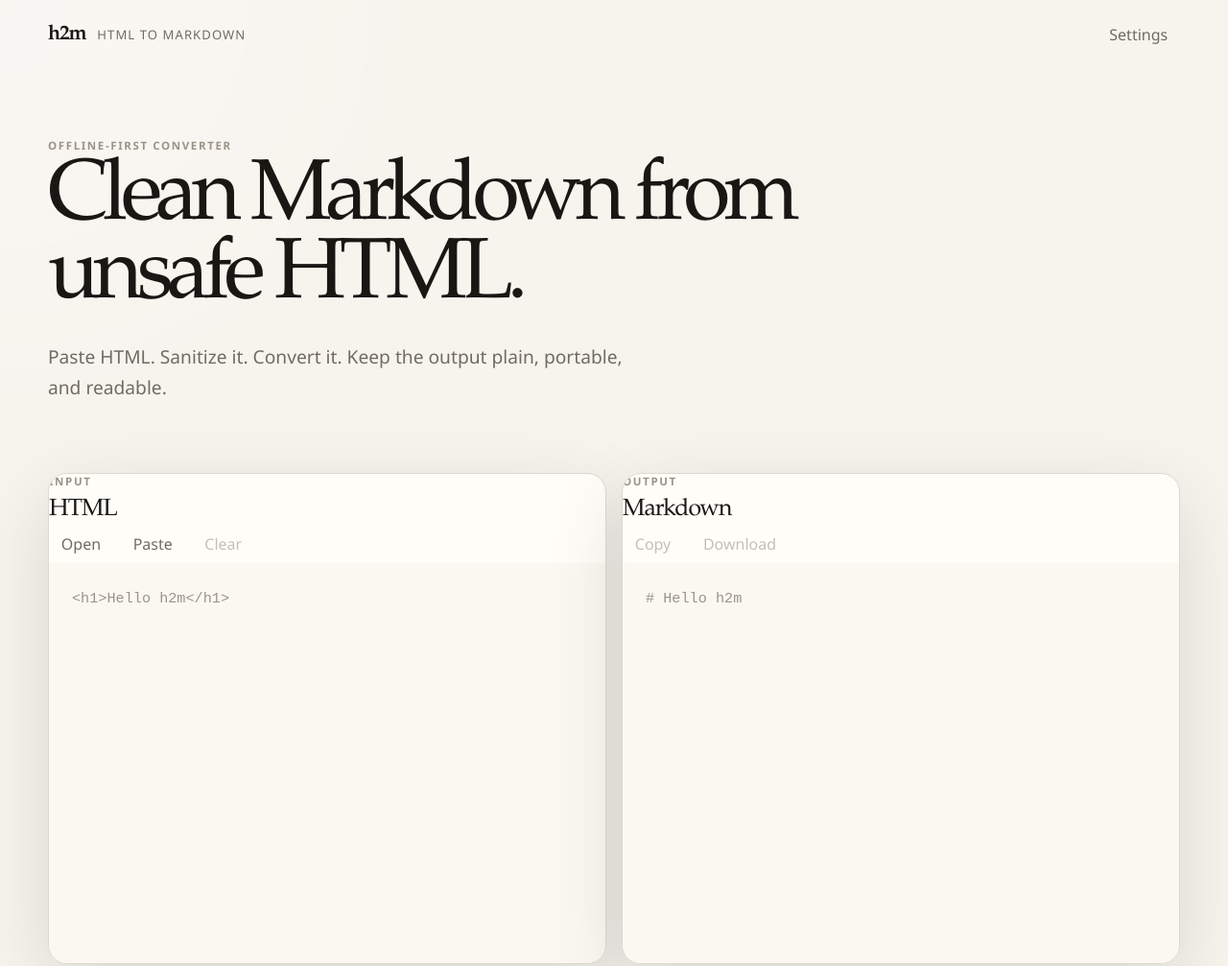
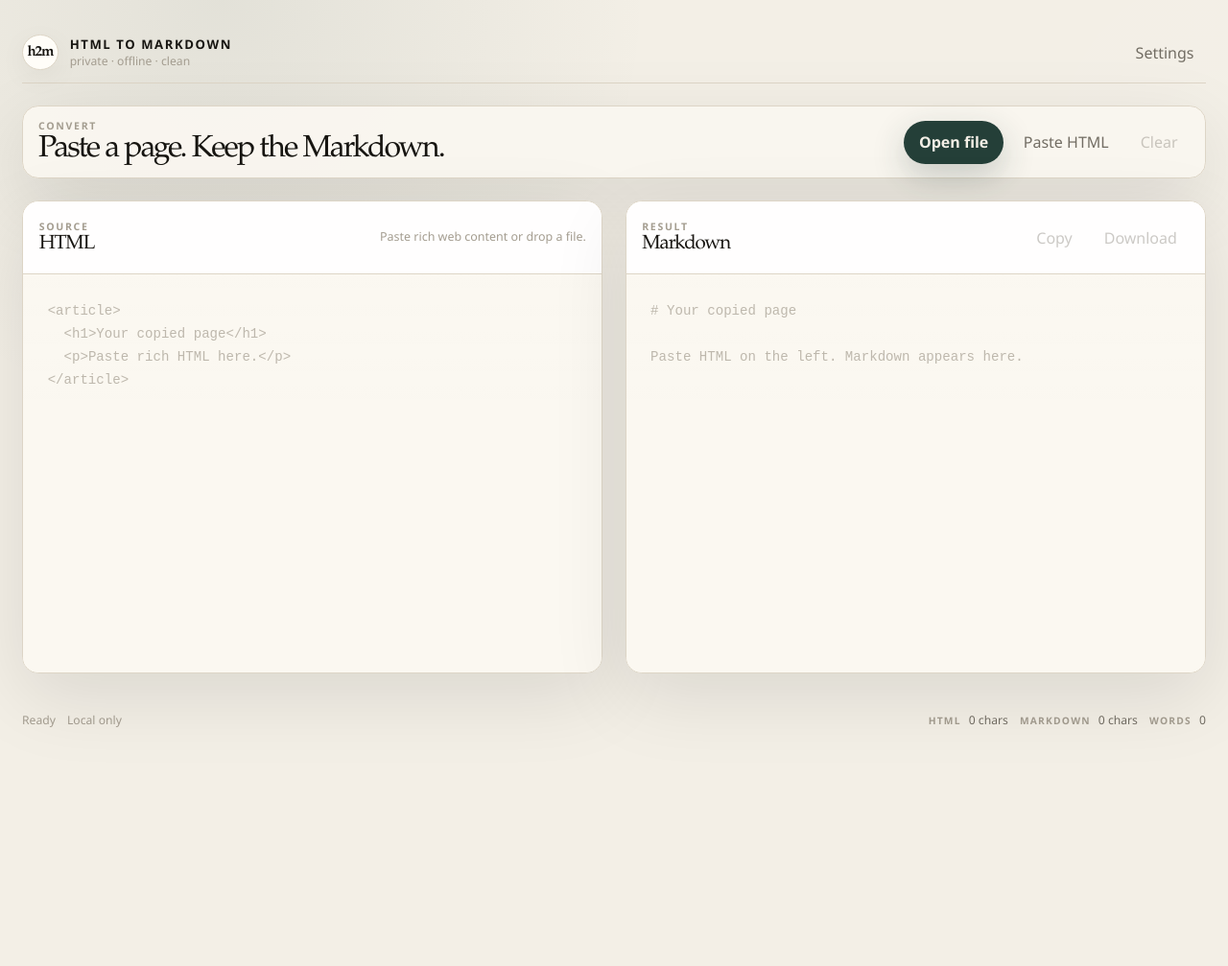
Before and after one commit to cyoann/h2m, a website built with Vite: page index.html in a window 1280 px wide. Shown: the top 1007 px of the page at 96% size. After the commit the page ends 800 px from the top, so only its background shows below. Built offline with nearby package versions, Linux system fonts and the light colour scheme.

Commit message:
Polish full-page editor interface

```diff
--- a/src/styles/_themes.scss
+++ b/src/styles/_themes.scss
@@ -2,17 +2,21 @@
 :root[data-theme="light"] {
   color-scheme: light;
 
-  --color-bg: #f7f4ee;
+  --color-bg: #f3efe6;
+  --color-bg-elevated: #faf7f0;
   --color-surface: #fffdf8;
   --color-surface-raised: #ffffff;
-  --color-text: #181714;
-  --color-muted: #706c63;
-  --color-faint: #9a9488;
-  --color-line: #ded8cc;
-  --color-accent: #2f4f46;
-  --color-accent-strong: #18372f;
+  --color-text: #171511;
+  --color-muted: #726d63;
+  --color-faint: #a49d90;
+  --color-line: #ddd5c6;
+  --color-line-strong: #c9beab;
+  --color-accent: #243f38;
+  --color-accent-soft: #e3ebe5;
+  --color-accent-strong: #142a25;
   --color-editor: #fbf8f1;
-  --color-selection: rgb(47 79 70 / 0.18);
+  --color-selection: rgb(36 63 56 / 0.16);
+  --color-glow: rgb(36 63 56 / 0.08);
 }
 
 @media (prefers-color-scheme: dark) {
@@ -20,32 +24,40 @@
   :root[data-theme="system"] {
     color-scheme: dark;
 
-    --color-bg: #151515;
-    --color-surface: #1b1b1a;
-    --color-surface-raised: #22211f;
-    --color-text: #f1eee7;
-    --color-muted: #aaa49a;
-    --color-faint: #777168;
-    --color-line: #34322f;
-    --color-accent: #b9cbbf;
-    --color-accent-strong: #d8e6dc;
+    --color-bg: #121211;
+    --color-bg-elevated: #171716;
+    --color-surface: #1d1c1a;
+    --color-surface-raised: #24221f;
+    --color-text: #f2eee6;
+    --color-muted: #aca499;
+    --color-faint: #7c756b;
+    --color-line: #34302b;
+    --color-line-strong: #484239;
+    --color-accent: #d4ded7;
+    --color-accent-soft: #29342f;
+    --color-accent-strong: #edf5ef;
     --color-editor: #10100f;
-    --color-selection: rgb(185 203 191 / 0.2);
+    --color-selection: rgb(212 222 215 / 0.18);
+    --color-glow: rgb(212 222 215 / 0.06);
   }
 }
 
 :root[data-theme="dark"] {
   color-scheme: dark;
 
-  --color-bg: #151515;
-  --color-surface: #1b1b1a;
-  --color-surface-raised: #22211f;
-  --color-text: #f1eee7;
-  --color-muted: #aaa49a;
-  --color-faint: #777168;
-  --color-line: #34322f;
-  --color-accent: #b9cbbf;
-  --color-accent-strong: #d8e6dc;
+  --color-bg: #121211;
+  --color-bg-elevated: #171716;
+  --color-surface: #1d1c1a;
+  --color-surface-raised: #24221f;
+  --color-text: #f2eee6;
+  --color-muted: #aca499;
+  --color-faint: #7c756b;
+  --color-line: #34302b;
+  --color-line-strong: #484239;
+  --color-accent: #d4ded7;
+  --color-accent-soft: #29342f;
+  --color-accent-strong: #edf5ef;
   --color-editor: #10100f;
-  --color-selection: rgb(185 203 191 / 0.2);
+  --color-selection: rgb(212 222 215 / 0.18);
+  --color-glow: rgb(212 222 215 / 0.06);
 }
--- a/src/styles/_tokens.scss
+++ b/src/styles/_tokens.scss
@@ -9,30 +9,28 @@
   --space-4: 1rem;
   --space-5: 1.5rem;
   --space-6: 2rem;
-  --space-7: 3rem;
-  --space-8: 4.5rem;
 
-  --radius-sm: 0.5rem;
-  --radius-md: 0.875rem;
-  --radius-lg: 1.25rem;
+  --radius-sm: 0.45rem;
+  --radius-md: 0.75rem;
+  --radius-lg: 1.05rem;
 
   --line-thin: 1px solid var(--color-line);
 
-  --shadow-soft: 0 24px 80px rgb(0 0 0 / 0.12);
+  --shadow-soft: 0 24px 80px rgb(0 0 0 / 0.1);
   --shadow-dialog: 0 32px 120px rgb(0 0 0 / 0.28);
 
-  --topbar-height: 4.5rem;
-  --content-max: 1180px;
-
-  --hero-padding-block: clamp(var(--space-6), 6vw, var(--space-8));
-  --panel-min-height: 32rem;
-  --editor-min-height: 22rem;
-  --panel-padding: var(--space-5);
+  --page-inset: clamp(0.75rem, 1.8vw, 1.5rem);
+  --topbar-height: 4rem;
+  --command-height: 4.75rem;
+  --status-height: 3.25rem;
+  --panel-padding: clamp(0.875rem, 1.3vw, 1.25rem);
+  --editor-font-size: clamp(0.88rem, 0.85vw, 0.98rem);
 }
 
 :root[data-density="compact"] {
-  --hero-padding-block: var(--space-6);
-  --panel-min-height: 26rem;
-  --editor-min-height: 18rem;
-  --panel-padding: var(--space-4);
+  --page-inset: 0.75rem;
+  --command-height: 4rem;
+  --status-height: 2.75rem;
+  --panel-padding: 0.875rem;
+  --editor-font-size: 0.88rem;
 }
--- a/src/styles/main.scss
+++ b/src/styles/main.scss
@@ -1,5 +1,5 @@
-@use './tokens';
-@use './themes';
+@use "./tokens";
+@use "./themes";
 
 *,
 *::before,
@@ -11,16 +11,26 @@
   background: var(--color-selection);
 }
 
+html,
+body,
+#app {
+  width: 100%;
+  height: 100%;
+}
+
 html {
-  min-height: 100%;
+  overflow: hidden;
   background: var(--color-bg);
 }
 
 body {
   min-width: 320px;
-  min-height: 100vh;
   margin: 0;
-  background: radial-gradient(circle at top left, rgb(255 255 255 / 0.32), transparent 28rem), var(--color-bg);
+  overflow: hidden;
+  background:
+    radial-gradient(circle at 18% 0%, var(--color-glow), transparent 28rem),
+    radial-gradient(circle at 100% 18%, rgb(255 255 255 / 0.04), transparent 22rem),
+    var(--color-bg);
   color: var(--color-text);
   font-family: var(--font-ui);
   text-rendering: optimizeLegibility;
@@ -29,7 +39,8 @@ body {
 
 button,
 textarea,
-input {
+input,
+select {
   font: inherit;
 }
 
@@ -39,138 +50,142 @@ button {
 
 button:disabled {
   cursor: not-allowed;
-  opacity: 0.42;
+  opacity: 0.36;
 }
 
 textarea {
   resize: none;
 }
 
-.file-input {
-  position: absolute;
-  inline-size: 1px;
-  block-size: 1px;
-  overflow: hidden;
-  opacity: 0;
-  pointer-events: none;
+.app-shell {
+  position: relative;
+  display: grid;
+  grid-template-rows:
+    var(--topbar-height)
+    var(--command-height)
+    minmax(0, 1fr)
+    var(--status-height);
+  gap: var(--page-inset);
+  width: 100%;
+  height: 100dvh;
+  padding: var(--page-inset);
 }
 
-.app-shell {
-  display: grid;
-  grid-template-rows: auto auto 1fr auto;
-  min-height: 100vh;
-  padding-inline: clamp(var(--space-4), 3vw, var(--space-7));
-}
-
-.app-shell {
-  position: relative;
-}
-
-.app-shell.is-dragging::after {
-  position: fixed;
-  inset: var(--space-4);
-  z-index: 20;
-  display: grid;
-  place-items: center;
-  border: 1px dashed var(--color-accent);
-  border-radius: var(--radius-lg);
-  background: rgb(0 0 0 / 0.36);
-  color: var(--color-bg);
-  content: "Drop HTML file to convert";
-  font-family: var(--font-serif);
-  font-size: clamp(1.8rem, 5vw, 4rem);
-  letter-spacing: -0.06em;
-  pointer-events: none;
-  backdrop-filter: blur(10px);
+.topbar,
+.command-strip,
+.workspace,
+.statusbar {
+  min-width: 0;
 }
 
 .topbar {
   display: flex;
   align-items: center;
   justify-content: space-between;
-  min-height: var(--topbar-height);
-  max-width: var(--content-max);
-  width: 100%;
-  margin-inline: auto;
+  border-bottom: var(--line-thin);
 }
 
 .brand {
   display: inline-flex;
-  align-items: baseline;
+  align-items: center;
   gap: var(--space-3);
+  min-width: 0;
   color: inherit;
   text-decoration: none;
 }
 
 .brand__mark {
+  display: inline-grid;
+  place-items: center;
+  width: 2.35rem;
+  height: 2.35rem;
+  border: var(--line-thin);
+  border-radius: 50%;
+  background: var(--color-surface);
   font-family: var(--font-serif);
-  font-size: 1.35rem;
+  font-size: 0.95rem;
   font-weight: 600;
-  letter-spacing: -0.06em;
+  letter-spacing: -0.08em;
+  box-shadow: 0 8px 30px rgb(0 0 0 / 0.05);
+}
+
+.brand__text {
+  display: grid;
+  gap: 0.05rem;
+  min-width: 0;
 }
 
 .brand__name {
-  color: var(--color-muted);
   font-size: 0.82rem;
-  letter-spacing: 0.08em;
+  font-weight: 800;
+  letter-spacing: 0.12em;
   text-transform: uppercase;
 }
 
-.topbar__actions {
+.brand__tagline {
+  color: var(--color-faint);
+  font-size: 0.76rem;
+}
+
+.topbar__actions,
+.command-strip__actions,
+.panel__actions {
   display: flex;
   align-items: center;
   gap: var(--space-2);
 }
 
-.hero {
-  max-width: var(--content-max);
-  width: 100%;
-  margin: 0 auto;
-  padding-block: var(--hero-padding-block);
+.command-strip {
+  display: grid;
+  grid-template-columns: minmax(0, 1fr) auto;
+  align-items: center;
+  gap: var(--space-4);
+  padding: var(--space-3) var(--space-4);
+  border: var(--line-thin);
+  border-radius: var(--radius-lg);
+  background: color-mix(in srgb, var(--color-bg-elevated) 92%, transparent);
+  box-shadow: var(--shadow-soft);
+}
+
+.command-strip__intro {
+  min-width: 0;
 }
 
 .eyebrow,
 .panel__kicker {
-  margin: 0 0 var(--space-2);
+  margin: 0;
   color: var(--color-faint);
-  font-size: 0.72rem;
-  font-weight: 700;
-  letter-spacing: 0.14em;
+  font-size: 0.66rem;
+  font-weight: 800;
+  letter-spacing: 0.16em;
   text-transform: uppercase;
 }
 
-.hero h1 {
-  max-width: 780px;
-  margin: 0;
+.command-strip h1 {
+  margin: 0.15rem 0 0;
+  overflow: hidden;
   font-family: var(--font-serif);
-  font-size: clamp(2.4rem, 7vw, 5.6rem);
+  font-size: clamp(1.35rem, 2.5vw, 2.15rem);
   font-weight: 500;
-  letter-spacing: -0.075em;
-  line-height: 0.92;
-}
-
-.hero__copy {
-  max-width: 620px;
-  margin: var(--space-5) 0 0;
-  color: var(--color-muted);
-  font-size: clamp(1rem, 1.8vw, 1.2rem);
-  line-height: 1.7;
+  letter-spacing: -0.06em;
+  line-height: 1;
+  text-overflow: ellipsis;
+  white-space: nowrap;
 }
 
 .workspace {
   display: grid;
   grid-template-columns: minmax(0, 1fr) minmax(0, 1fr);
-  gap: var(--space-4);
-  max-width: var(--content-max);
-  width: 100%;
-  margin: 0 auto;
-  padding-bottom: var(--space-6);
+  gap: var(--page-inset);
+  min-height: 0;
 }
 
 .panel {
+  position: relative;
   display: grid;
-  grid-template-rows: auto minmax(var(--editor-min-height), 1fr);
-  min-height: var(--panel-min-height);
+  grid-template-rows: auto minmax(0, 1fr);
+  min-width: 0;
+  min-height: 0;
   overflow: hidden;
   border: var(--line-thin);
   border-radius: var(--radius-lg);
@@ -178,41 +193,67 @@ textarea {
   box-shadow: var(--shadow-soft);
 }
 
-.panel__actions {
+.panel::before {
+  position: absolute;
+  inset: 0;
+  border-radius: inherit;
+  box-shadow: inset 0 1px 0 rgb(255 255 255 / 0.18);
+  content: "";
+  pointer-events: none;
+}
+
+.panel__header {
   display: flex;
   align-items: center;
-  gap: var(--space-2);
+  justify-content: space-between;
+  gap: var(--space-4);
+  min-height: 4.75rem;
+  padding: var(--panel-padding);
+  border-bottom: var(--line-thin);
+  background: color-mix(in srgb, var(--color-surface-raised) 82%, transparent);
 }
 
 .panel h2 {
+  margin: 0.12rem 0 0;
+  font-family: var(--font-serif);
+  font-size: clamp(1.25rem, 1.6vw, 1.65rem);
+  font-weight: 500;
+  letter-spacing: -0.05em;
+  line-height: 1;
+}
+
+.panel__hint {
+  max-width: 14rem;
   margin: 0;
-  font-family: var(--font-serif);
-  font-size: 1.55rem;
-  font-weight: 500;
-  letter-spacing: -0.04em;
+  color: var(--color-faint);
+  font-size: 0.78rem;
+  line-height: 1.35;
+  text-align: right;
 }
 
 .editor {
   width: 100%;
   height: 100%;
-  min-height: var(--editor-min-height);
-  padding: var(--panel-padding);
+  min-height: 0;
+  padding: clamp(1rem, 2vw, 1.75rem);
   border: 0;
   outline: 0;
-  background: var(--color-editor);
+  background:
+    linear-gradient(to bottom, rgb(255 255 255 / 0.02), transparent 9rem),
+    var(--color-editor);
   color: var(--color-text);
   font-family: var(--font-editor);
-  font-size: 0.95rem;
-  line-height: 1.75;
+  font-size: var(--editor-font-size);
+  line-height: 1.72;
   tab-size: 2;
 }
 
 .editor::placeholder {
-  color: var(--color-faint);
+  color: color-mix(in srgb, var(--color-faint) 70%, transparent);
 }
 
 .editor:focus {
-  box-shadow: inset 0 0 0 2px var(--color-accent);
+  box-shadow: inset 0 0 0 1px var(--color-accent);
 }
 
 .editor--output {
@@ -221,6 +262,8 @@ textarea {
 
 .quiet-button,
 .text-button,
+.primary-action,
+.secondary-action,
 .primary-button,
 .icon-button {
   border: 0;
@@ -230,22 +273,36 @@ textarea {
 }
 
 .quiet-button,
-.text-button {
-  padding: 0.55rem 0.8rem;
+.text-button,
+.secondary-action {
+  padding: 0.58rem 0.78rem;
   color: var(--color-muted);
 }
 
 .quiet-button:hover,
-.text-button:hover {
+.text-button:hover,
+.secondary-action:hover {
   background: var(--color-surface-raised);
   color: var(--color-text);
+}
+
+.primary-action {
+  padding: 0.72rem 1rem;
+  background: var(--color-accent);
+  color: var(--color-bg);
+  font-weight: 800;
+  box-shadow: 0 12px 34px color-mix(in srgb, var(--color-accent) 24%, transparent);
+}
+
+.primary-action:hover {
+  transform: translateY(-1px);
 }
 
 .primary-button {
   padding: 0.75rem 1rem;
   background: var(--color-accent);
   color: var(--color-bg);
-  font-weight: 700;
+  font-weight: 800;
 }
 
 .icon-button {
@@ -266,18 +323,16 @@ textarea {
   align-items: center;
   justify-content: space-between;
   gap: var(--space-4);
-  max-width: var(--content-max);
-  width: 100%;
-  margin: 0 auto;
-  padding-block: var(--space-4);
+  min-height: 0;
   color: var(--color-faint);
-  font-size: 0.78rem;
+  font-size: 0.76rem;
 }
 
 .statusbar__messages {
   display: flex;
   flex-wrap: wrap;
   gap: var(--space-3);
+  min-width: 0;
 }
 
 .metrics {
@@ -301,8 +356,8 @@ textarea {
 
 .metric dt {
   color: var(--color-faint);
-  font-size: 0.68rem;
-  font-weight: 700;
+  font-size: 0.64rem;
+  font-weight: 800;
   letter-spacing: 0.12em;
   text-transform: uppercase;
 }
@@ -312,8 +367,36 @@ textarea {
   font-variant-numeric: tabular-nums;
 }
 
+.file-input {
+  position: absolute;
+  inline-size: 1px;
+  block-size: 1px;
+  overflow: hidden;
+  opacity: 0;
+  pointer-events: none;
+}
+
+.app-shell.is-dragging::after {
+  position: fixed;
+  inset: var(--page-inset);
+  z-index: 20;
+  display: grid;
+  place-items: center;
+  border: 1px dashed var(--color-accent);
+  border-radius: var(--radius-lg);
+  background: rgb(0 0 0 / 0.36);
+  color: var(--color-bg);
+  content: "Drop HTML file";
+  font-family: var(--font-serif);
+  font-size: clamp(2rem, 6vw, 5rem);
+  letter-spacing: -0.07em;
+  pointer-events: none;
+  backdrop-filter: blur(12px);
+}
+
 .settings-dialog {
-  width: min(94vw, 520px);
+  width: min(94vw, 560px);
+  max-height: min(86vh, 760px);
   padding: 0;
   border: 0;
   border-radius: var(--radius-lg);
@@ -323,10 +406,13 @@ textarea {
 
 .settings-dialog::backdrop {
   background: rgb(0 0 0 / 0.44);
-  backdrop-filter: blur(8px);
+  backdrop-filter: blur(10px);
 }
 
 .settings-card {
+  display: grid;
+  grid-template-rows: auto minmax(0, 1fr) auto;
+  max-height: min(86vh, 760px);
   overflow: hidden;
   border: var(--line-thin);
   border-radius: var(--radius-lg);
@@ -348,7 +434,7 @@ textarea {
 }
 
 .settings-card__header h2 {
-  margin: 0;
+  margin: 0.15rem 0 0;
   font-family: var(--font-serif);
   font-size: 1.8rem;
   font-weight: 500;
@@ -358,6 +444,8 @@ textarea {
 .settings-card__body {
   display: grid;
   gap: var(--space-5);
+  min-height: 0;
+  overflow: auto;
   padding: var(--space-5);
 }
 
@@ -374,30 +462,43 @@ textarea {
   margin-bottom: var(--space-3);
   color: var(--color-muted);
   font-size: 0.85rem;
-  font-weight: 700;
+  font-weight: 800;
 }
 
-.field-row {
+.field-row,
+.check-row {
   display: grid;
-  grid-template-columns: 1fr minmax(11rem, auto);
   gap: var(--space-3);
-  align-items: center;
   padding: var(--space-3);
   border: var(--line-thin);
   border-radius: var(--radius-md);
   background: var(--color-editor);
 }
 
+.field-row {
+  grid-template-columns: 1fr minmax(11rem, auto);
+  align-items: center;
+}
+
+.check-row {
+  grid-template-columns: auto 1fr;
+  align-items: start;
+}
+
 .field-row strong,
-.field-row small {
+.field-row small,
+.check-row strong,
+.check-row small {
   display: block;
 }
 
-.field-row strong {
+.field-row strong,
+.check-row strong {
   font-size: 0.95rem;
 }
 
-.field-row small {
+.field-row small,
+.check-row small {
   margin-top: var(--space-1);
   color: var(--color-muted);
   line-height: 1.5;
@@ -405,22 +506,11 @@ textarea {
 
 .field-row select {
   min-width: 11rem;
-  padding: 0.55rem 0.75rem;
+  padding: 0.58rem 0.72rem;
   border: var(--line-thin);
   border-radius: var(--radius-sm);
   background: var(--color-surface);
   color: var(--color-text);
-}
-
-.check-row {
-  display: grid;
-  grid-template-columns: auto 1fr;
-  gap: var(--space-3);
-  align-items: start;
-  padding: var(--space-3);
-  border: var(--line-thin);
-  border-radius: var(--radius-md);
-  background: var(--color-editor);
 }
 
 .check-row input {
@@ -428,27 +518,7 @@ textarea {
   accent-color: var(--color-accent);
 }
 
-.check-row strong,
-.check-row small {
-  display: block;
-}
-
-.check-row strong {
-  font-size: 0.95rem;
-}
-
-.check-row small {
-  margin-top: var(--space-1);
-  color: var(--color-muted);
-  line-height: 1.5;
-}
-
 .settings-card__footer {
-  display: flex;
-  align-items: center;
-  justify-content: space-between;
-  gap: var(--space-4);
-  padding: var(--space-5);
   border-top: var(--line-thin);
 }
 
@@ -479,34 +549,51 @@ textarea {
   color: var(--color-muted);
 }
 
-@media (max-width: 820px) {
+@media (max-width: 860px) {
+  html {
+    overflow: auto;
+  }
+
+  body {
+    overflow: auto;
+  }
+
+  .app-shell {
+    height: auto;
+    min-height: 100dvh;
+    grid-template-rows: auto auto auto auto;
+  }
+
+  .topbar {
+    min-height: var(--topbar-height);
+  }
+
+  .command-strip {
+    grid-template-columns: 1fr;
+  }
+
+  .command-strip h1 {
+    white-space: normal;
+  }
+
+  .command-strip__actions {
+    flex-wrap: wrap;
+  }
+
   .workspace {
     grid-template-columns: 1fr;
   }
 
   .panel {
-    min-height: 28rem;
+    min-height: 42vh;
   }
 
   .panel__header {
     align-items: flex-start;
   }
 
-  .panel__actions {
-    flex-wrap: wrap;
-    justify-content: flex-end;
-  }
-
-  .brand__name {
+  .panel__hint {
     display: none;
-  }
-
-  .field-row {
-    grid-template-columns: 1fr;
-  }
-
-  .field-row select {
-    width: 100%;
   }
 
   .statusbar {
@@ -517,10 +604,37 @@ textarea {
   .metrics {
     justify-content: flex-start;
   }
+
+  .field-row {
+    grid-template-columns: 1fr;
+  }
+
+  .field-row select {
+    width: 100%;
+  }
+}
+
+@media (max-width: 560px) {
+  .brand__tagline {
+    display: none;
+  }
+
+  .command-strip__actions,
+  .topbar__actions,
+  .panel__actions {
+    gap: var(--space-1);
+  }
+
+  .quiet-button,
+  .text-button,
+  .secondary-action,
+  .primary-action {
+    padding-inline: 0.68rem;
+  }
 }
 
 @media (prefers-reduced-motion: no-preference) {
-  .hero,
+  .command-strip,
   .panel {
     animation: rise 420ms ease both;
   }
@@ -528,12 +642,23 @@ textarea {
   .panel--output {
     animation-delay: 80ms;
   }
+
+  .quiet-button,
+  .text-button,
+  .secondary-action,
+  .primary-action {
+    transition:
+      background-color 160ms ease,
+      color 160ms ease,
+      transform 160ms ease,
+      box-shadow 160ms ease;
+  }
 }
 
 @keyframes rise {
   from {
     opacity: 0;
-    transform: translateY(0.75rem);
+    transform: translateY(0.55rem);
   }
 
   to {
--- a/src/ui/layout.ts
+++ b/src/ui/layout.ts
@@ -67,7 +67,10 @@ export function createLayout(): HTMLElement {
   <header class="topbar">
     <a class="brand" href="./" aria-label="h2m home">
       <span class="brand__mark">h2m</span>
+      <span class="brand__text">
         <span class="brand__name">HTML to Markdown</span>
+        <span class="brand__tagline">private · offline · clean</span>
+      </span>
     </a>
 
     <nav class="topbar__actions" aria-label="Application actions">
@@ -82,41 +85,33 @@ export function createLayout(): HTMLElement {
     </nav>
   </header>
 
-    <section class="hero" aria-labelledby="app-title">
-      <p class="eyebrow">Offline-first converter</p>
-      <h1 id="app-title">Clean Markdown from unsafe HTML.</h1>
-      <p class="hero__copy">
-        Paste HTML. Sanitize it. Convert it. Keep the output plain, portable, and readable.
-      </p>
-    </section>
-
-    <section class="workspace" aria-label="HTML to Markdown workspace">
-      <article class="panel panel--input">
-        <header class="panel__header">
-          <div>
-            <p class="panel__kicker">Input</p>
-            <h2>HTML</h2>
+  <section class="command-strip" aria-label="Primary workflow">
+    <div class="command-strip__intro">
+      <p class="eyebrow">Convert</p>
+      <h1>Paste a page. Keep the Markdown.</h1>
     </div>
 
-          <div class="panel__actions">
+    <div class="command-strip__actions" aria-label="Input actions">
       <button
-              class="text-button"
+        class="primary-action"
         type="button"
         data-action="open-file"
         title="Open an HTML or text file"
       >
-              Open
+        Open file
       </button>
+
       <button
-              class="text-button"
+        class="secondary-action"
         type="button"
         data-action="paste-html"
         title="Paste HTML from clipboard"
       >
-              Paste
+        Paste HTML
       </button>
+
       <button
-              class="text-button"
+        class="secondary-action"
         type="button"
         data-action="clear-html"
         title="Clear input"
@@ -124,6 +119,17 @@ export function createLayout(): HTMLElement {
         Clear
       </button>
     </div>
+  </section>
+
+  <section class="workspace" aria-label="HTML to Markdown workspace">
+    <article class="panel panel--input">
+      <header class="panel__header">
+        <div>
+          <p class="panel__kicker">Source</p>
+          <h2>HTML</h2>
+        </div>
+
+        <p class="panel__hint">Paste rich web content or drop a file.</p>
       </header>
 
       <textarea
@@ -131,7 +137,10 @@ export function createLayout(): HTMLElement {
         id="html-input"
         name="html-input"
         spellcheck="false"
-          placeholder="<h1>Hello h2m</h1>"
+        placeholder="<article>
+  <h1>Your copied page</h1>
+  <p>Paste rich HTML here.</p>
+</article>"
         aria-label="HTML input"
       ></textarea>
     </article>
@@ -139,7 +148,7 @@ export function createLayout(): HTMLElement {
     <article class="panel panel--output">
       <header class="panel__header">
         <div>
-            <p class="panel__kicker">Output</p>
+          <p class="panel__kicker">Result</p>
           <h2>Markdown</h2>
         </div>
 
@@ -171,7 +180,9 @@ export function createLayout(): HTMLElement {
         name="markdown-output"
         spellcheck="false"
         readonly
-          placeholder="# Hello h2m"
+        placeholder="# Your copied page
+
+Paste HTML on the left. Markdown appears here."
         aria-label="Markdown output"
       ></textarea>
     </article>
```
Lines whose indentation alone changed are shown as unchanged.
